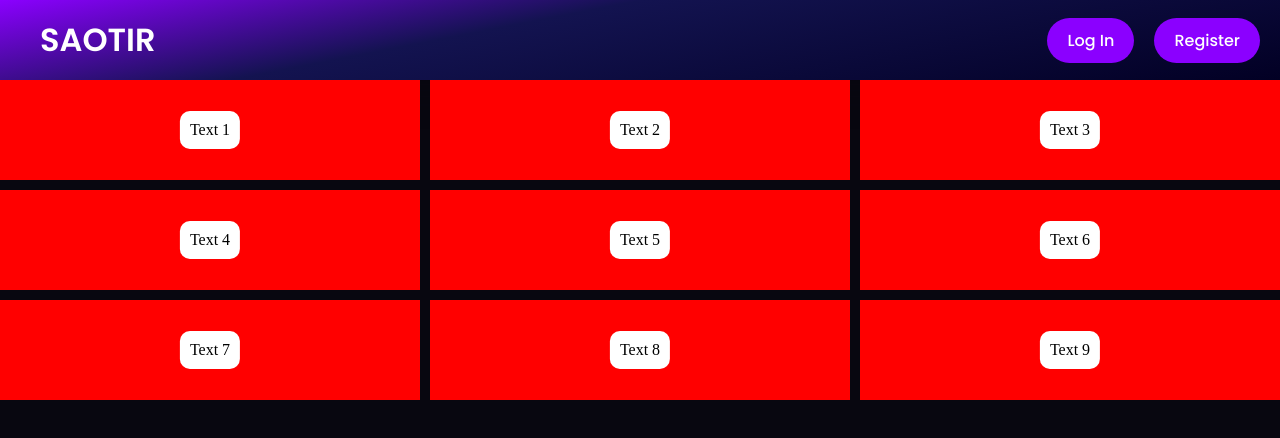
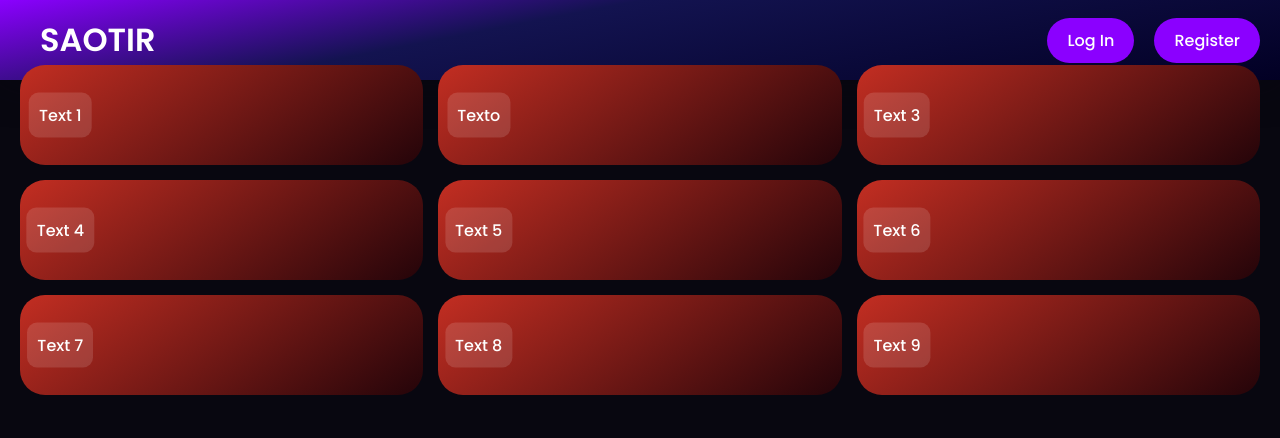
Before and after one commit to gussruiz/SAOITR, a React (Create React App) app in the folder client/: page / in a window 1280 px wide. Shown: the top 438 px of the page. Built offline with nearby package versions, Linux system fonts and the light colour scheme.

Commit message:
front update

```diff
--- a/client/src/components/OccurrencesDisplay/OccurrencesDisplay.css
+++ b/client/src/components/OccurrencesDisplay/OccurrencesDisplay.css
@@ -1,21 +1,26 @@
 .grid-container {
+    margin: -15px 20px 20px 20px;
     display: grid;
     grid-template-columns: repeat(3, 1fr); /* Adjust the number of columns as needed */
-    gap: 10px; /* Adjust the gap between divs as needed */
+    gap: 15px; /* Adjust the gap between divs as needed */
   }
 
   .grid-item {
-    background-color: red;
+    background: rgb(195,46,34);
+    background: linear-gradient(145deg, rgba(195,46,34,1) 0%, rgba(36,4,9,1) 100%);
     height: 100px; /* Adjust the height of the divs as needed */
     position: relative;
+    border-radius: 25px;
   }
 
   .grid-item-content {
+    font-family: 'Poppins',sans-serif;
+    color: white;
     position: absolute;
     top: 50%;
-    left: 50%;
+    left: 10%;
     transform: translate(-50%, -50%);
-    background-color: white;
+    background-color: rgba(255,255,255,0.13);
     border-radius: 10px;
     padding: 10px;
   }
--- a/client/src/components/OccurrencesDisplay/OccurrencesDisplay.js
+++ b/client/src/components/OccurrencesDisplay/OccurrencesDisplay.js
@@ -12,7 +12,7 @@ const OccurrencesDisplay = () => {
                 </div>
                 <div className="grid-item">
                     <div className="grid-item-content">
-                        Text 2
+                        Texto
                     </div>
                 </div>
                 <div className="grid-item">
```
Also changed, not shown: client/src/Pages/Profile/Profile.js (added, +12 -0 lines), client/src/Pages/Profile/Profile.css (added).
